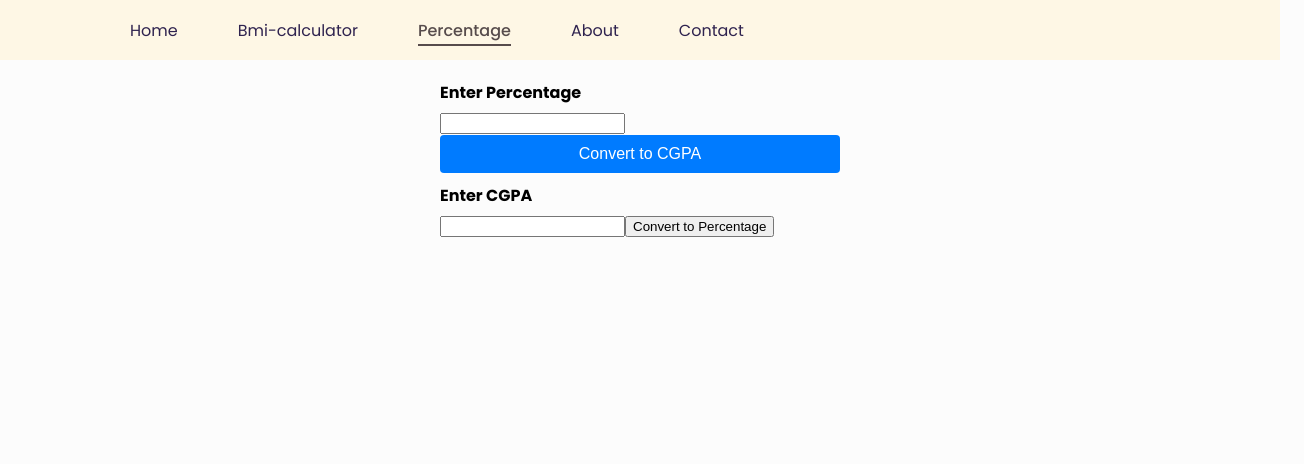
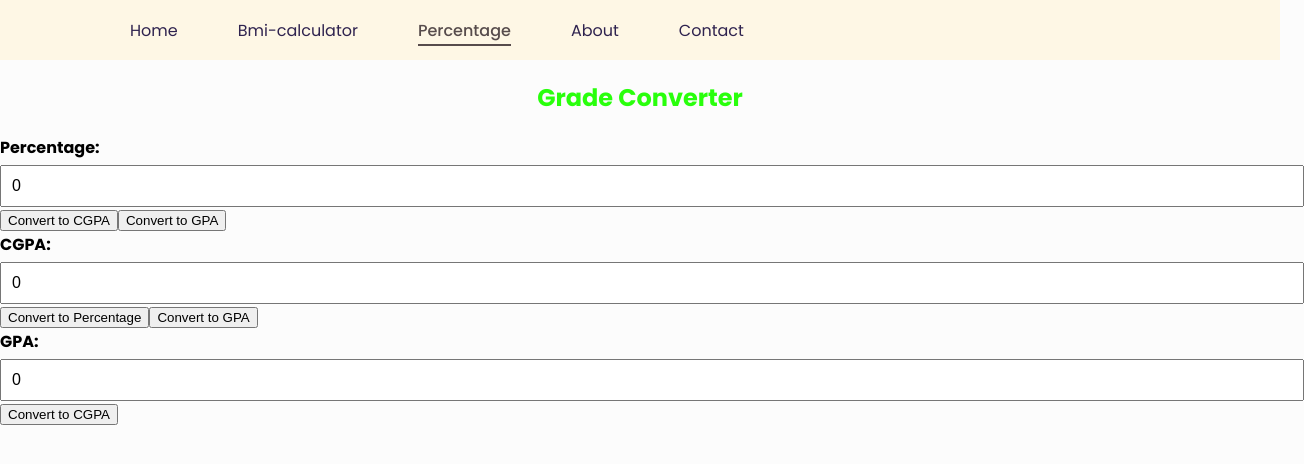
Before and after one commit to G8ur/calculator, a React (Create React App) app: page /percentage-cgpa-calculator in a window 1280 px wide. Shown: the top 464 px of the page, 1304 px wide, since content can reach past the window. Built offline with nearby package versions, Linux system fonts and the light colour scheme.

Commit message:
percentage calculator done

```diff
--- a/src/components/Navbar.js
+++ b/src/components/Navbar.js
@@ -2,7 +2,7 @@ import { BrowserRouter, NavLink, Route,  Routes} from 'react-router-dom';
 import  React from 'react';
 import '../css/nav.css';
 import BmiCalculator from './bmiCalculator';
-import PercentageCGPACalculator from './percCalcluator';
+import GradeConverter from './percCalcluator';
 
 const Navbar = () => {
   const [showNavbar, setShowNavbar] = React.useState(false);
@@ -40,7 +40,7 @@ const Navbar = () => {
       <Routes>
       {/* <Route exact path="/" element={Home} /> */}
        <Route path="/bmi-calculator" element={<BmiCalculator/>} />
-        <Route path="/percentage-cgpa-calculator" element={<PercentageCGPACalculator/>} />
+        <Route path="/percentage-cgpa-calculator" element={<GradeConverter/>} />
         {/* <Route path="/about" component={About} /> */}
        {/* <Route path="/contact" component={Contact} /> */}
      </Routes>
--- a/src/components/percCalcluator.js
+++ b/src/components/percCalcluator.js
@@ -1,47 +1,76 @@
+
 import React, { useState } from 'react';
-import '../App.css'
 
-const PercentageCGPACalculator = () => {
-  const [percentage, setPercentage] = useState('');
-  const [cgpa, setCGPA] = useState('');
-  const [result, setResult] = useState('');
+const GradeConverter = () => {
+  const [percentage, setPercentage] = useState(0);
+  const [cgpa, setCGPA] = useState(0);
+  const [gpa, setGPA] = useState(0);
 
-  const calculateCGPA = () => {
-    const calculatedCGPA = parseFloat(percentage) / 9.5;
-    setResult(`CGPA: ${calculatedCGPA.toFixed(2)}`);
+  const convertToCGPA = () => {
+    let convertedCGPA;
+    if (percentage > 95) {
+      convertedCGPA = 10;
+    } else {
+      convertedCGPA = (percentage / 9.5).toFixed(2);
+    }
+    setCGPA(isNaN(convertedCGPA) ? 0 : convertedCGPA);
   };
 
-  const calculatePercentage = () => {
-    const calculatedPercentage = parseFloat(cgpa) * 9.5;
-    setResult(`Percentage: ${calculatedPercentage.toFixed(2)}%`);
+  const convertToGPA = () => {
+    const convertedGPA = (percentage / 100) * 4.0;
+    setGPA(isNaN(convertedGPA) ? 0 : convertedGPA.toFixed(2));
+  };
+
+  const convertToPercentage = () => {
+    const convertedPercentage = cgpa * 9.5;
+    setPercentage(isNaN(convertedPercentage) ? 0 : convertedPercentage.toFixed(2));
+  };
+
+  const convertCGPAToGPA = () => {
+    const convertedGPA = cgpa * 0.1;
+    setGPA(isNaN(convertedGPA) ? 0 : convertedGPA.toFixed(2));
+  };
+
+  const convertGPAtoCGPA = () => {
+    const convertedCGPA = gpa * 10;
+    setCGPA(isNaN(convertedCGPA) ? 0 : convertedCGPA.toFixed(2));
   };
 
   return (
-  <div className='container'>
-      <div className="input-container">
-      <label htmlFor="height">Enter Percentage</label>
+    <div>
+      <h1>Grade Converter</h1>
+      <div>
+        <label>Percentage:</label>
         <input
-          type="text"
+          type="number"
           value={percentage}
-          onChange={(e) => setPercentage(e.target.value)}
+          onChange={(e) => setPercentage(parseFloat(e.target.value))}
         />
-
-      <button className="calculate-btn" onClick={calculateCGPA}>Convert to CGPA</button>
+        <button onClick={convertToCGPA}>Convert to CGPA</button>
+        <button onClick={convertToGPA}>Convert to GPA</button>
       </div>
-      <div className='input-container'>
-      <label htmlFor="height">Enter CGPA</label>
+      <div>
+        <label>CGPA:</label>
         <input
-          type="text"
+          type="number"
           value={cgpa}
-          onChange={(e) => setCGPA(e.target.value)}
+          onChange={(e) => setCGPA(parseFloat(e.target.value))}
         />
-
-      <button onClick={calculatePercentage}>Convert to Percentage</button>
-
-      <p>{result}</p>
+        <button onClick={convertToPercentage}>Convert to Percentage</button>
+        <button onClick={convertCGPAToGPA}>Convert to GPA</button>
+      </div>
+      <div>
+        <label>GPA:</label>
+        <input
+          type="number"
+          value={gpa}
+          onChange={(e) => setGPA(parseFloat(e.target.value))}
+        />
+        <button onClick={convertGPAtoCGPA}>Convert to CGPA</button>
+        {/* GPA does not have a direct conversion to percentage */}
+      </div>
     </div>
-  </div>
   );
 };
 
-export default PercentageCGPACalculator;
+export default GradeConverter;
```
